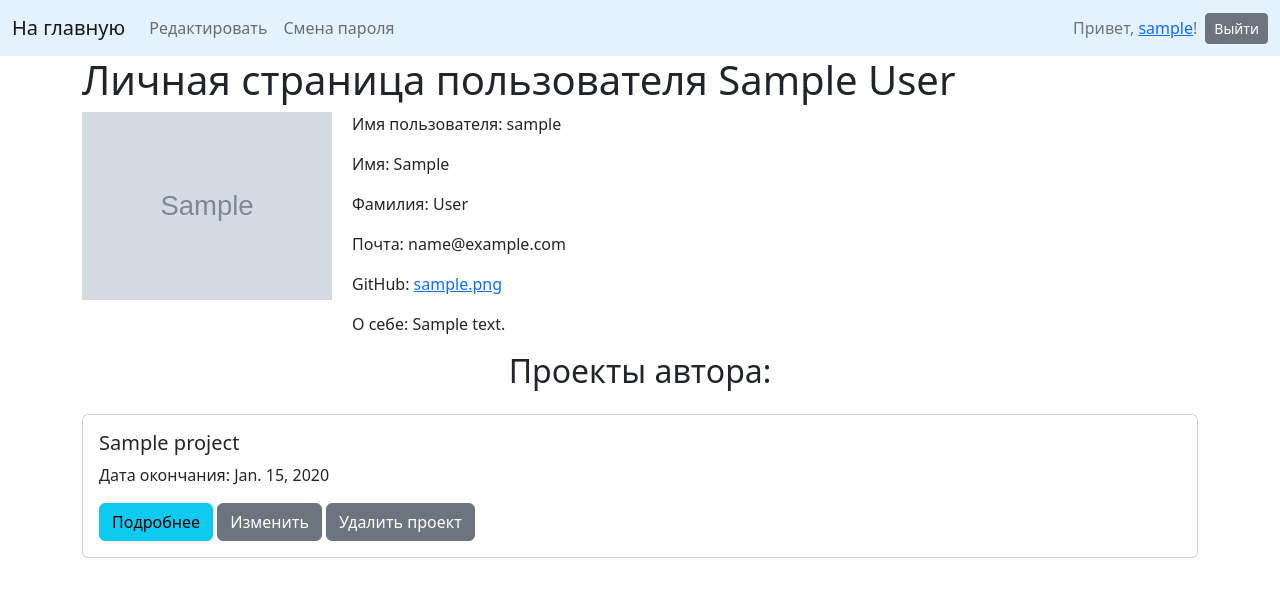
After one commit to DastanTA/HW_50, a Django app: page /accounts/1/ in a window 1280 px wide. The commit adds this page. Shown: the top 597 px of the page. Run offline with Django 4.2, Linux system fonts and the light colour scheme; a user stored in the database is signed in; tables that the repository leaves empty hold one stand-in row (values such as "Sample post"); grey boxes marked "Sample" are stand-in pictures; parts of the project's set-up code (start-up, migrations or seed data) failed here and were passed over.

Commit message:
HW-60 - Профиль(das) теперь можно посмотреть. Откорректировал вывод.

```diff
--- a/source/accounts/templates/registration/login.html
+++ b/source/accounts/templates/registration/login.html
@@ -1,8 +1,7 @@
 {% extends 'base.html' %}
 
 {% block registration %}
-    <li class="nav-item"><a class="nav-link" href="{% url 'accounts:register' %}?next={% if request.GET.next %}{{ request.GET.next }}{% else %}{{ request.get_full_path }}{% endif %}">Регистрация</a>
-    </li>
+    <a class="btn btn-outline-secondary btn-sm ms-2" href="{% url 'accounts:register' %}?next={% if request.GET.next %}{{ request.GET.next }}{% else %}{{ request.get_full_path }}{% endif %}">Регистрация</a>
 {% endblock %}
 
 {% block login %}
--- /dev/null
+++ b/source/accounts/templates/user_detail.html
@@ -0,0 +1,24 @@
+{% extends 'base.html' %}
+
+
+{% block title %}Пользователь{% endblock %}
+
+{% block menu %}
+    <li class="nav-item"><a class="nav-link" href="#">Редактировать</a></li>
+    <li class="nav-item"><a class="nav-link" href="#">Смена пароля</a></li>
+{% endblock %}
+
+{% block content %}
+    <h1>Личная страница пользователя {{ user_obj.get_full_name|default:user_obj.username }}</h1>
+    {% if user_obj.profile.avatar %}
+        <img class="avatar" src="{{ user_obj.profile.avatar.url }}" width="250" height="250" alt="user picture">
+    {% endif %}
+    <p>Имя пользователя: {{ user_obj.username }}</p>
+    <p>Имя: {{ user_obj.first_name }}</p>
+    <p>Фамилия: {{ user_obj.last_name }}</p>
+    <p>Почта: {{ user_obj.email }}</p>
+    <p>GitHub: <a href="{{ user_obj.profile.git_hub_profile }}">{{ user_obj.profile.git_hub_profile }}</a></p>
+    <p>О себе: {{ user_obj.profile.about }}</p>
+    <h2 class="text-center clear">Проекты автора:</h2>
+    {% include 'partial/project_list.html' %}
+{% endblock %}
--- a/source/accounts/urls.py
+++ b/source/accounts/urls.py
@@ -1,6 +1,6 @@
 from django.contrib.auth.views import LoginView, LogoutView
 from django.urls import path
-from accounts.views import RegisterView
+from accounts.views import RegisterView, UserDetailView
 
 
 app_name = 'accounts'
@@ -9,4 +9,5 @@ urlpatterns = [
     path('login/', LoginView.as_view(template_name='registration/login.html'), name='login'),
     path('logout/', LogoutView.as_view(), name='logout'),
     path('register/', RegisterView.as_view(), name='register'),
+    path('<int:pk>/', UserDetailView.as_view(), name='detail'),
 ]
--- a/source/accounts/views.py
+++ b/source/accounts/views.py
@@ -1,8 +1,10 @@
-from django.contrib.auth import login
+from django.contrib.auth import login, get_user_model
+from django.contrib.auth.mixins import LoginRequiredMixin
+from django.core.paginator import Paginator
 from django.contrib.auth.models import User
 from django.shortcuts import redirect
 from django.urls import reverse
-from django.views.generic import CreateView
+from django.views.generic import CreateView, DetailView
 
 from accounts.forms import MyUserCreationForm
 
@@ -25,8 +27,20 @@ class RegisterView(CreateView):
             next_url = reverse('task_tracker:project_main')
         return next_url
 
-    # def get_context_data(self, **kwargs):
-    #     next_url = self.request.GET.get('next', None)
-    #     context = super().get_context_data(**kwargs)
-    #     context['next'] = next_url
-    #     return context
+
+class UserDetailView(LoginRequiredMixin, DetailView):
+    model = get_user_model()
+    template_name = 'user_detail.html'
+    context_object_name = 'user_obj'
+    paginate_related_by = 5
+    paginate_related_orphans = 1
+
+    def get_context_data(self, **kwargs):
+        projects = self.object.projects.filter(is_deleted=False).order_by('-start_date')
+        paginator = Paginator(projects, self.paginate_related_by, orphans=self.paginate_related_orphans)
+        page_number = self.request.GET.get('page', 1)
+        page = paginator.get_page(page_number)
+        kwargs['page_obj'] = page
+        kwargs['projects'] = page.object_list
+        kwargs['is_paginated'] = page.has_other_pages()
+        return super().get_context_data(**kwargs)
--- a/source/task_tracker/forms.py
+++ b/source/task_tracker/forms.py
@@ -53,7 +53,7 @@ class ProjectTaskForm(forms.ModelForm):
 class SimpleSearchForm(forms.Form):
     search = forms.CharField(max_length=100, required=False, label="Найти",
                              widget=widgets.TextInput(attrs={
-                                 'class': 'form-control me-2',
+                                 'class': 'form-control me-2 ms-2',
                                  'type': 'search',
                                  'placeholder': 'найти', 'aria-label': 'search'}))
 
--- a/source/task_tracker/static/css/style.css
+++ b/source/task_tracker/static/css/style.css
@@ -87,3 +87,20 @@ h5.a.links:hover {
     text-align: center;
     border: solid 1px gray;
 }
+
+.avatar {
+    display: inline-block;
+    float: left;
+    width: 250px;
+    height: auto;
+    margin-right: 20px;
+    margin-bottom: 20px;
+}
+
+.text-center {
+    text-align: center;
+}
+
+.clear {
+    clear: both;
+}
--- a/source/task_tracker/templates/base.html
+++ b/source/task_tracker/templates/base.html
@@ -24,21 +24,19 @@
         <div class="collapse navbar-collapse" id="navbarSupportedContent">
             <ul class="navbar-nav me-auto mb-2 mb-lg-0">
                 {% block menu %}{% endblock %}
+            </ul>
             {% if request.user.is_authenticated %}
-                    <li class="nav-item"><a class="nav-link"
-                                            href="{% url 'accounts:logout' %}?next={{ request.get_full_path }}">Выйти</a>
-                    </li>
+                <p class="ms-auto text-secondary d-inline-block my-0 py-auto">Привет, <a href="{% url 'accounts:detail' user.pk %}">{{ user.username }}</a>!</p>
+                <a class="btn btn-secondary btn-sm ms-2" href="{% url 'accounts:logout' %}?next={{ request.get_full_path }}">Выйти</a>
             {% else %}
                 {% block login %}
-                        <li class="nav-item"><a class="nav-link" href="{% url 'accounts:login' %}?next={% if request.GET.next %}{{ request.GET.next }}{% else %}{{ request.get_full_path }}{% endif %}">Войти</a>
-                        </li>
+                    <a class="btn btn-secondary btn-sm ms-2" href="{% url 'accounts:login' %}?next={% if request.GET.next %}{{ request.GET.next }}{% else %}{{ request.get_full_path }}{% endif %}">Войти</a>
                 {% endblock %}
                 {% block registration %}
-                        <li class="nav-item"><a class="nav-link" href="{% url 'accounts:register' %}?next={% if request.GET.next %}{{ request.GET.next }}{% else %}{{ request.get_full_path }}{% endif %}">Регистрация</a>
-                        </li>
+                    <a class="btn btn-outline-secondary btn-sm ms-2" href="{% url 'accounts:register' %}?next={% if request.GET.next %}{{ request.GET.next }}{% else %}{{ request.get_full_path }}{% endif %}">Регистрация</a>
                 {% endblock %}
             {% endif %}
-            </ul>
+
             {% block search %}{% endblock %}
         </div>
     </div>
--- /dev/null
+++ b/source/task_tracker/templates/partial/project_list.html
@@ -0,0 +1,27 @@
+{% if is_paginated %}
+    {% include 'partial/pagination.html' %}
+{% endif %}
+
+<div class="row row-cols-1">
+    {% for project in projects %}
+      <div class="col mt-3">
+        <div class="card">
+          <div class="card-body">
+            <h5 class="card-title">{{ project.title }}</h5>
+            <p class="card-text"> Дата окончания: {{ project.finish_date }}</p>
+            <a href="{{ project.get_absolute_url }}" class="btn btn-info">Подробнее</a>
+            {% if perms.task_tracker.change_project and request.user in project.users.all %}
+                <a href="{% url 'task_tracker:update_project' project.id %}" class="btn btn-secondary">Изменить</a>
+            {% endif %}
+            {% if perms.task_tracker.delete_project and request.user in project.users.all %}
+                <a href="{% url 'task_tracker:delete_project' project.id %}" class="btn btn-secondary">Удалить проект</a>
+            {% endif %}
+          </div>
+        </div>
+      </div>
+    {% endfor %}
+</div><br>
+
+{% if is_paginated %}
+    {% include 'partial/pagination.html' %}
+{% endif %}
--- a/source/task_tracker/templates/partial/simple_search.html
+++ b/source/task_tracker/templates/partial/simple_search.html
@@ -2,6 +2,6 @@
     {{ form.search }}
     <input class="btn btn-outline-success" type="submit" value="Поиск">
     {% for error in form.search.errors %}
-        <p class="form-error">{{ error }}</p>
+        <p class="form-error ms-2">{{ error }}</p>
     {% endfor %}
 </form>
```
Also changed, not shown: source/task_tracker/templates/projects/project_index.html (+1 -27 lines). Lines whose indentation alone changed are shown as unchanged.
